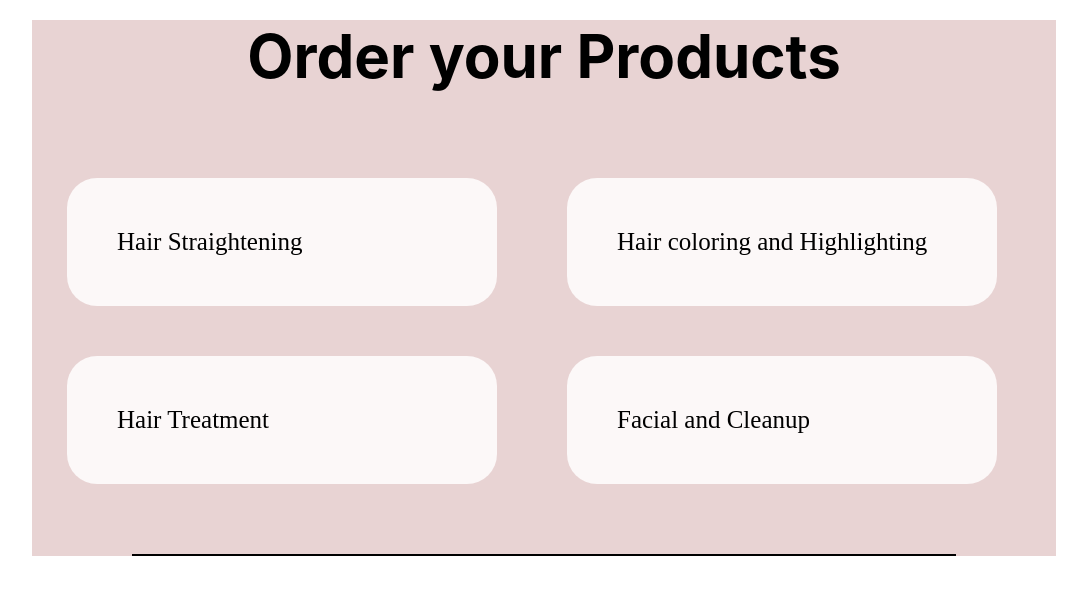
After one commit to muthumalinp/Group-05-Final-Project, a Laravel app: page /Product/HairTreatment in a window 1280 px wide. The commit adds this page. Shown: the top 595 px of the page, without its empty margins (96-1183 px from the left). Run offline with Laravel 10, Linux system fonts and the light colour scheme; parts of the project's set-up code (start-up, migrations or seed data) failed here and were passed over.

Commit message:
update productcss

```diff
--- /dev/null
+++ b/public/css/product/productform.css
@@ -0,0 +1,117 @@
+* { margin: 0; padding: 0; }
+
+.clearfix { overflow: auto }
+ a{ text-decoration: none; color: black;}
+
+.mainFrame{
+    width: 1024px;
+    margin: auto;
+    background: #e8d3d3 ;
+}
+
+.topMain{
+    width: 1024px;
+}
+
+div.topMain div.topMainHead{
+    margin-top: 20px;
+    margin-bottom: 80px;
+    text-align: center;
+    width: 1024px;
+    height: 58px;
+    font-family: Inter;
+    font-size: 30px;
+    letter-spacing: 0;
+}
+
+.topMainTail{
+    width: 1024px;
+    margin-top: 30px;
+}
+
+.HeadLink_Left{
+    width: 500px;
+    float: left;
+}
+
+.HeadLink_Left ul{
+    margin: 15px;
+    list-style: none;
+}
+
+.HeadLink_Left ul li{
+    padding: 50px 10px 50px 50px;
+    margin: 20px 20px 50px 20px;
+    background-color: #fcf8f8;
+    border-radius: 30px;
+}
+
+.HeadLink_Left ul li a{
+    text-align: center;
+    color: rgb(0, 0, 0);
+    font-size: 25px;
+}
+.HeadLink_Left ul li:hover{
+    background: #b78e8e;
+}
+
+.HeadLink_Left ul li a:hover{
+    color: white;
+}
+
+.HeadLink_Right{
+    width: 500px;
+    float: right;
+}
+
+.HeadLink_Right ul{
+    margin: 15px;
+    list-style: none;
+}
+
+.HeadLink_Right ul li{
+    padding: 50px 10px 50px 50px;
+    margin: 20px 20px 50px 20px;
+    background-color: #fcf8f8;
+    border-radius: 30px;
+}
+
+.HeadLink_Right ul li a{
+    text-align: center;
+    color: rgb(0, 0, 0);
+    font-size: 25px;
+}
+.HeadLink_Right ul li:hover{
+    background: #b78e8e;
+}
+
+.HeadLink_Right ul li a:hover{
+    color: white;
+}
+
+.Horizontal_line1{
+    border:1px solid rgb(0, 0, 0);
+    margin-top: 20px;
+    margin-bottom: 20px;
+    margin-left: 100px;
+    margin-right: 100px;
+}
+
+
+
+
+
+btn1{
+    width: 200px;
+    height: 45px;
+    background: #333;
+    border: 0;
+    outline: 0;
+    border-radius: 40px;
+    box-shadow: 0 0 10px black;
+    cursor: pointer;
+    font-size: 16px;
+    color: azure;
+    font-weight: 600;
+    margin: 20px 0 50px 400px;
+}
--- /dev/null
+++ b/resources/views/project/public/producthairt.blade.php
@@ -0,0 +1,40 @@
+<!DOCTYPE html>
+<html lang="en">
+<head>
+    <meta charset="UTF-8">
+    <meta name="viewport" content="width=device-width, initial-scale=1.0">
+    <link rel="stylesheet" type="text/css" href="css\product\productform.css">
+
+    <title>Product Hair Straightening Form</title>
+</head>
+<body>
+    <div class="mainFrame">
+
+        <div class="topMain">
+
+            <div class="topMainHead">
+                <h1>Order your Products</h1>
+            </div>
+
+            <div class="topMainTail clearfix">
+                <div class="HeadLink_Left">
+                    <ul>
+                        <li><a href="/Product/HairStraghtening">Hair Straightening</a></li>
+                        <li><a href="/Product/HairTreatment">Hair Treatment</a></li>
+                    </ul>
+                </div>
+                <div class="HeadLink_Left">
+                    <ul>
+                        <li><a href="/Product/HairColoring&Highliting">Hair coloring and Highlighting</a></li>
+                        <li><a href="/Product/Facial&CleanUp">Facial and Cleanup</a></li>
+                    </ul>
+                </div>
+            </div>
+
+            <div class="Horizontal_line1"></div>
+
+        </div><!--topMain-->
+    </div>
+
+</body>
+</html>
--- a/routes/web.php
+++ b/routes/web.php
@@ -63,6 +63,22 @@ Route::get('/Gallery/Hair', function () {
 
 Route::get('/Product', function () {
     return view('/project/public/product');
+});
+
+Route::get('/Product/HairStraghtening', function () {
+    return view('/project/public/producthairstr');
+});
+
+Route::get('/Product/HairColoring&Highliting', function () {
+    return view('/project/public/productcolor');
+});
+
+Route::get('/Product/HairTreatment', function () {
+    return view('/project/public/producthairt');
+});
+
+Route::get('/Product/Facial&CleanUp', function () {
+    return view('/project/public/productfacial');
 });
 
 Route::get('/Rent', function () {
```
Also changed, not shown: public/css/product/product.css (+6 -11 lines), resources/views/project/public/product.blade.php (+6 -1 lines), resources/views/project/public/productcolor.blade.php (added, +19 -0 lines), resources/views/project/public/producthairstr.blade.php (added, +57 -0 lines), resources/views/project/public/productfacial.blade.php (added).
